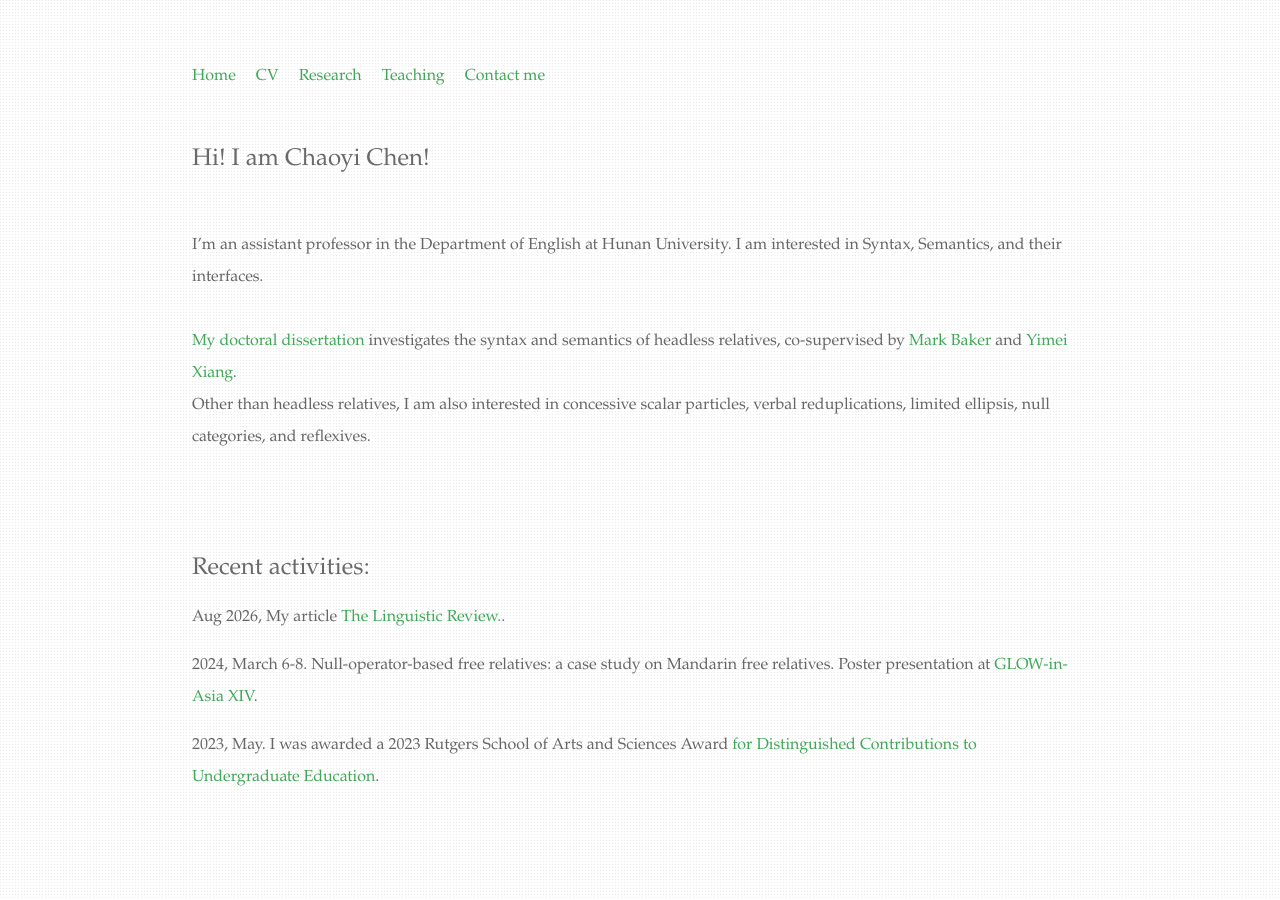
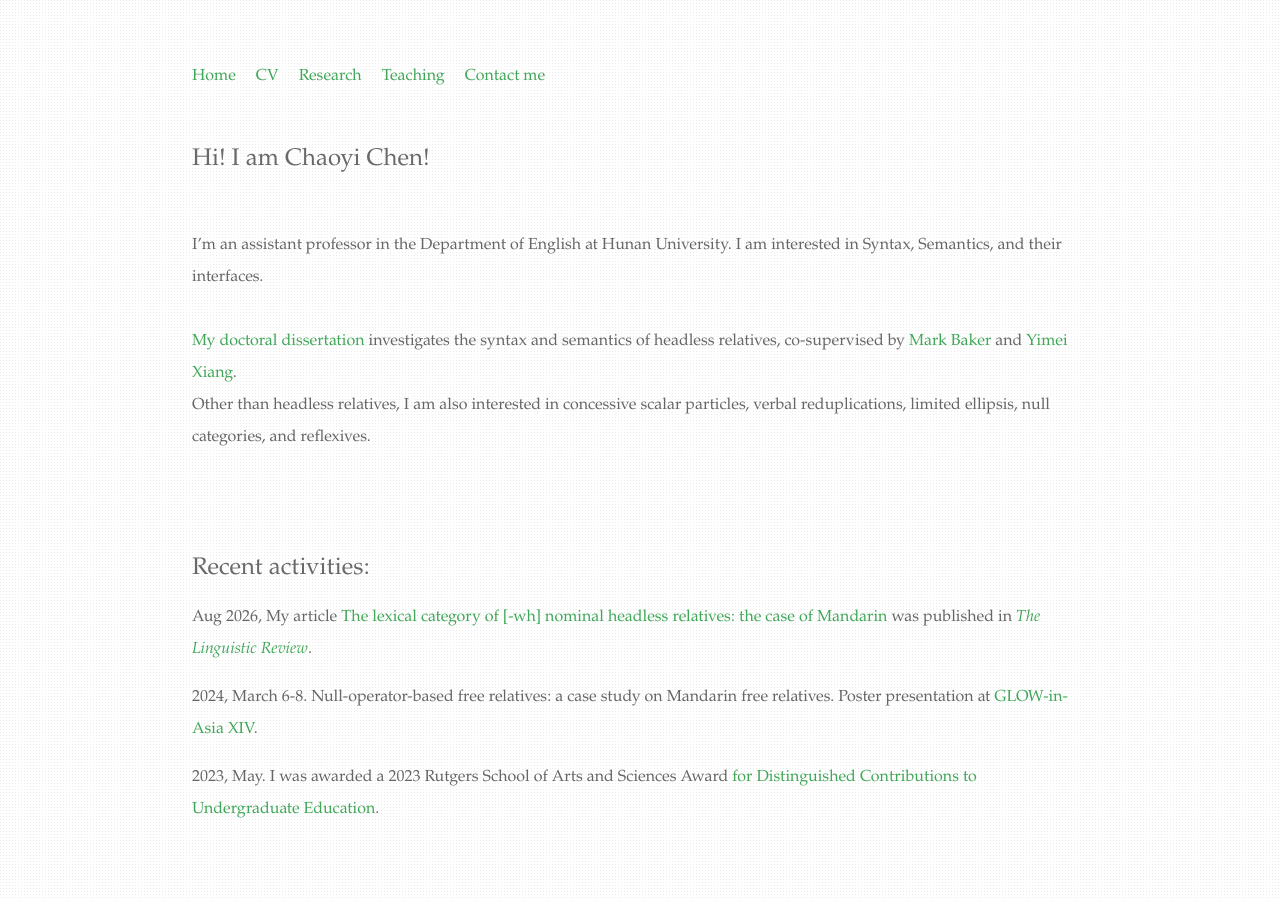
Before and after one commit to chaoyichen71/chaoyichen71.github.io, a Jekyll site: the page built from index.html, in a window 1280 px wide. Built offline with Jekyll 4.4.1, drawn with Linux system fonts in a browser that asks for light colours.

Commit message:
Update index.html

```diff
--- a/index.html
+++ b/index.html
@@ -13,7 +13,7 @@ title: Chaoyi Chen (陈超逸)
 		</br>
 		<div class="blurb">
 			<h2>Recent activities:</h2>
-			<p>Aug 2026, My article <a href="https://www.degruyterbrill.com/document/doi/10.1515/tlr-2025-0028/html”>The lexical category of [-wh] nominal headless relatives: the case of Mandarin </a> was published in <a href="https://www.degruyterbrill.com/journal/key/tlir/html">The Linguistic Review.</a>.
+			<p>Aug 2026, My article <a href="https://www.degruyterbrill.com/document/doi/10.1515/tlr-2025-0028/html">The lexical category of [-wh] nominal headless relatives: the case of Mandarin</a> was published in <a href="https://www.degruyterbrill.com/journal/key/tlir/html"><i>The Linguistic Review</i></a>.</p>
 			<p>2024, March 6-8. Null-operator-based free relatives: a case study on Mandarin free relatives. Poster presentation at <a href="https://ling.cuhk.edu.hk/glowxiv/program2.html">GLOW-in-Asia XIV</a>.
 			<p>2023, May. I was awarded a 2023 Rutgers School of Arts and Sciences Award <a href="https://sas.rutgers.edu/news-a-events/news/newsroom/achievements/3586-2023-awards-for-distinguished-contributions-to-undergraduate-education#ChaoyiChen">for Distinguished Contributions to Undergraduate Education</a>.</p>
 </div>
```
